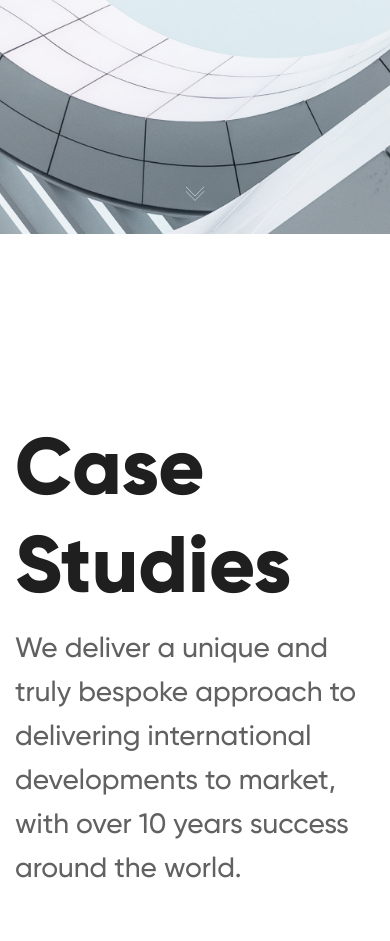
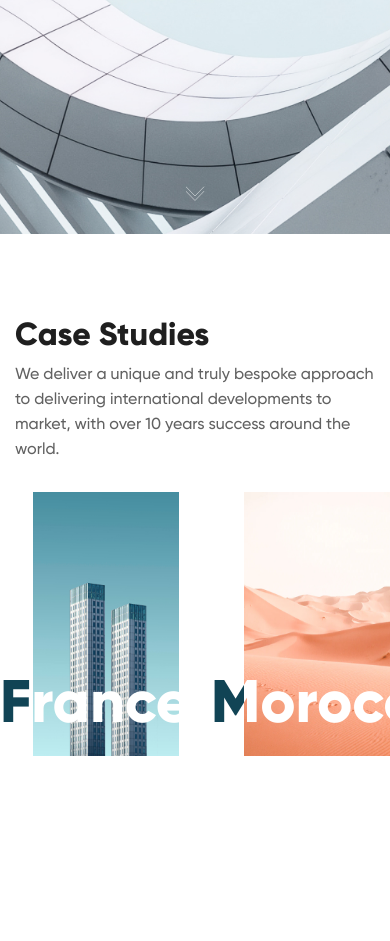
Before and after one commit to MinakovAnton/Project-3-2-, a plain HTML site: page index.html in a window 390 px wide. Shown: the part 610-1551 px from the top of the page. Drawn offline with nearby package versions, Linux system fonts and the light colour scheme.

Commit message:
back to normal
recovery

```diff
--- a/css/media.css
+++ b/css/media.css
@@ -4,29 +4,73 @@
       font-size: 50px;
       margin-bottom: 28px;
    }
+
    .header__text {
       font-size: 24px;
       margin-bottom: 52px;
    }
+
    .nav__list {
       column-gap: 60px;
+   }
+
+   .slider {
+      width: 1300px;
+   }
+
+   .slide {
+      padding-left: 50px;
+   }
+
+   .slide__img {
+      width: 336px;
+      height: 396px;
+   }
+
+   .slide__title {
+      bottom: 32px;
+      font-size: 80px;
+      background: linear-gradient(90deg, rgba(17, 68, 85, 1) 50px, rgba(255, 255, 255, 1) 50px);
+      -webkit-background-clip: text;
+      -webkit-text-fill-color: transparent;
+   }
+
+   .title {
+      font-size: 60px;
+   }
+
+   .text {
+      font-size: 22px;
+   }
+
+   .case-studies {
+      padding: 80px 0;
+   }
+
+   .case-studies__text {
+      margin-bottom: 50px;
    }
 }
 /*mobile*/
 @media (max-width: 600px) {
    .nav__logo {
+      margin-left: 9px;
       max-width: 109px;
    }
+
    .nav__list {
       display: none;
    }
+
    .nav__btn {
       display: block;
       margin-right: 1px;
    }
+
    .header__content {
       display: none;
    }
+
    .header__content-mobile {
       display: flex;
       flex-direction: column;
@@ -35,20 +79,65 @@
 
       color: rgba(31, 31, 31, 0.7);
    }
+
    .header__logo-mobile {
       width: 244px;
    }
+
    .header__content-mobile-text {
       max-width: 237px;
       text-align: center;
       text-shadow: 0px 4px 4px rgba(0, 0, 0, 0.25);
+      letter-spacing: 0.06em;
       font-size: 16px;
       line-height: 1.5;
-      letter-spacing: 0.06em;
    }
+
    .header__arrows {
       width: 19px;
       height: 16px;
       bottom: 32px;
    }
+
+   .case-studies {
+      padding-top: 80px;
+      padding-bottom: 40px;
+   }
+
+   .case-studies__title {
+      margin-bottom: 7px;
+   }
+
+   .case-studies__text {
+      margin-bottom: 31px;
+   }
+
+   .title {
+      font-size: 32px;
+   }
+
+   .text {
+      font-size: 16px;
+   }
+
+   .slider {
+      width: 546px;
+   }
+
+   .slide {
+      padding-left: 33px;
+   }
+
+   .slide__img {
+      width: 224px;
+      height: 264px;
+   }
+
+   .slide__title {
+      bottom: 22px;
+      font-size: 60px;
+      background: linear-gradient(90deg, rgba(17, 68, 85, 1) 33px, rgba(255, 255, 255, 1) 33px);
+      -webkit-background-clip: text;
+      -webkit-text-fill-color: transparent;
+   }
 }
--- a/js/main.js
+++ b/js/main.js
@@ -1,12 +1,32 @@
 $(document).ready(function () {
-   $(".owl-carousel").owlCarousel({
-      dots: false,
-      margin: 48,
-      loop: true
+   $('.owl-carousel').owlCarousel({
+      responsive: {
+         // breakpoint from 0 up
+         loop: true,
+         0: {
+            items: 2,
+            margin: 32,
+            loop: true,
+            dots: false,
+         },
+         // breakpoint from 480 up
+         601: {
+            items: 3,
+            margin: 32,
+            loop: true,
+            dots: false,
+         },
+         // breakpoint from 768 up
+         1001: {
+            items: 3,
+            margin: 48,
+            loop: true,
+            dots: false,
+         },
+      },
    });
+});
 
-
-});
 
 /*video*/
 const videoBtn = document.querySelector('#video-btn');         /*в этом блоке находим нужные эллементы (Кнопку, картинку-превью, враппер, само видео)*/
```
